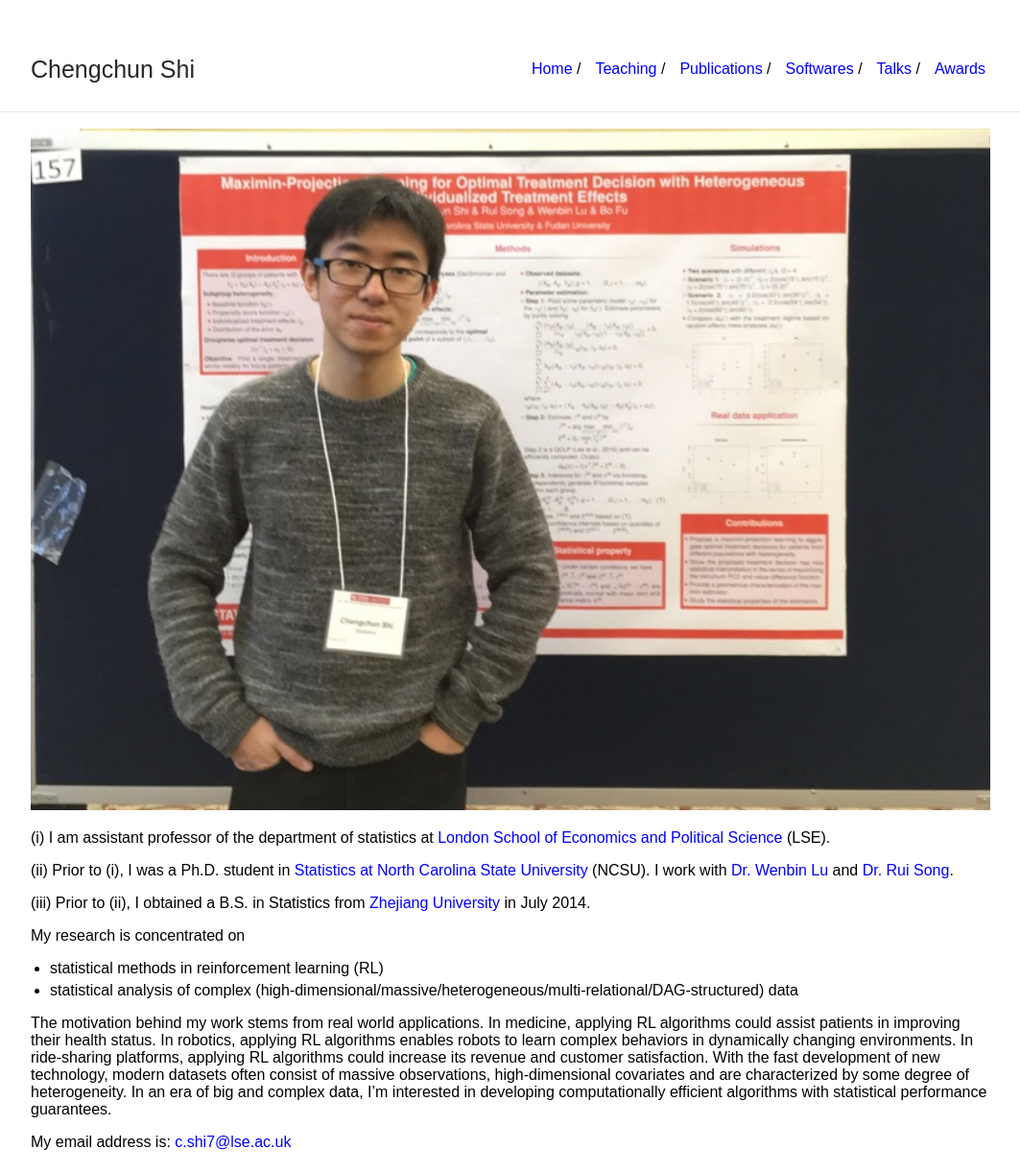
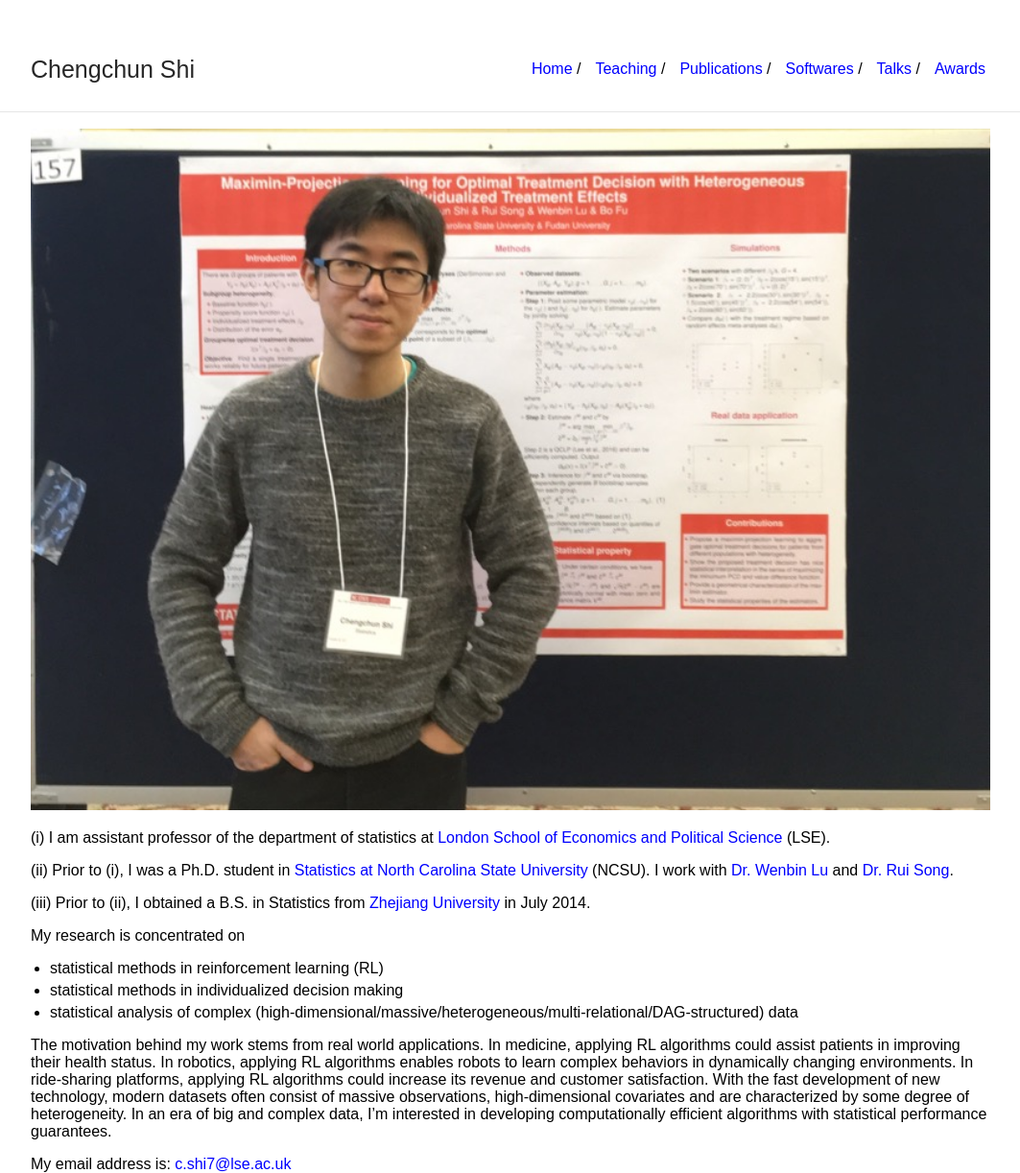
Before and after one commit to callmespring/callmespring.github.io, a Jekyll site: the page built from index.md, in a window 1280 px wide. Shown: the whole page at 96% size, without its empty margins (108-1171 px from the left). Built offline with Jekyll 4.4.1, drawn with Linux system fonts in a browser that asks for light colours; before the commit the page ends 1199 px from its top, so only the background shows below that.

Commit message:
Update index.md

```diff
--- a/index.md
+++ b/index.md
@@ -16,6 +16,7 @@ My research is concentrated on
 
 <!---* [statistical methods in precision medicine](research_pm)-->
 * statistical methods in reinforcement learning (RL)
+* statistical methods in individualized decision making
 * statistical analysis of complex (high-dimensional/massive/heterogeneous/multi-relational/DAG-structured) data
 
 The motivation behind my work stems from real world applications. In medicine, applying RL algorithms could assist patients in improving their health status. In robotics, applying RL algorithms enables robots to learn complex behaviors in dynamically changing environments. In ride-sharing platforms, applying RL algorithms could increase its revenue and customer satisfaction. With the fast development of new technology, modern datasets often consist of massive observations,
```
